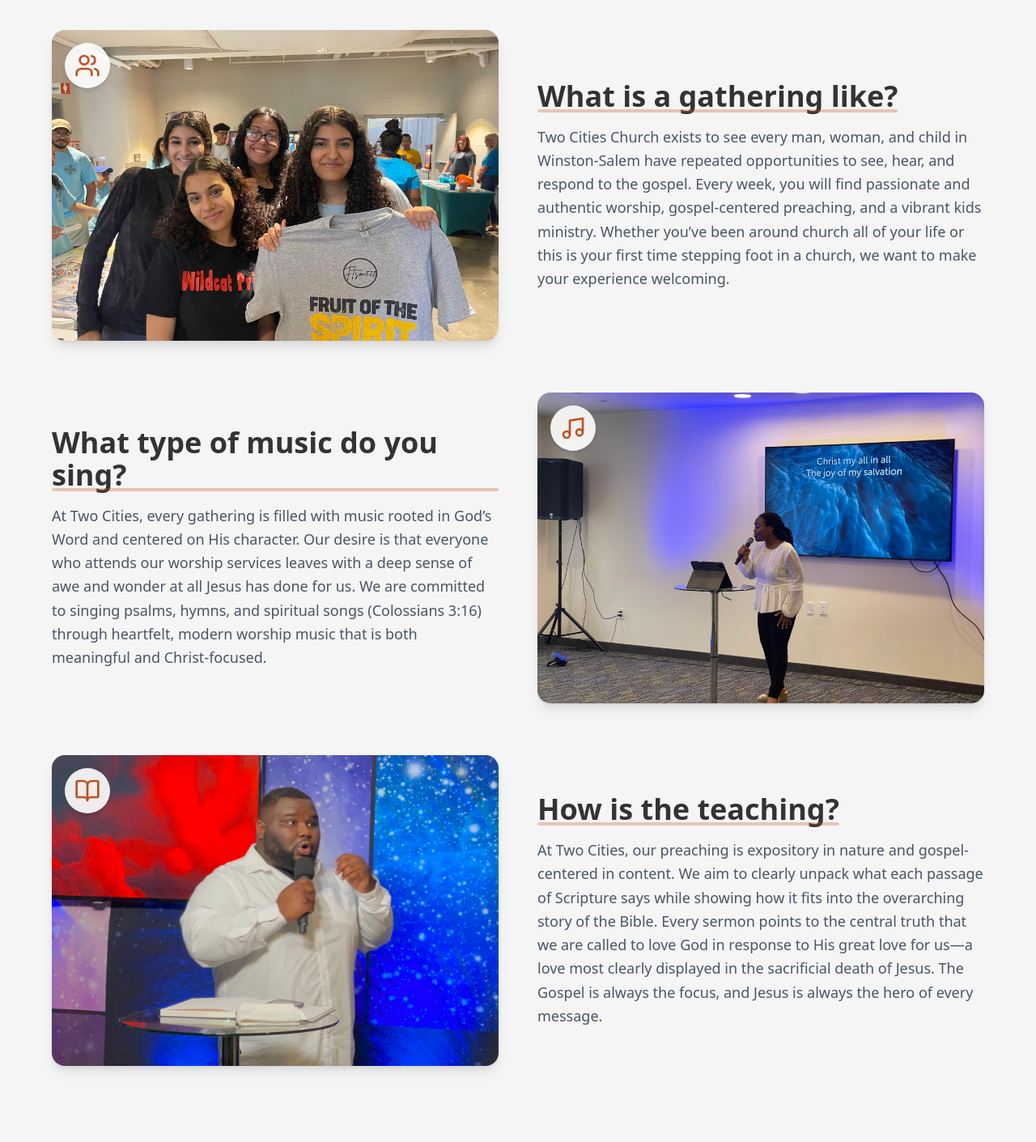
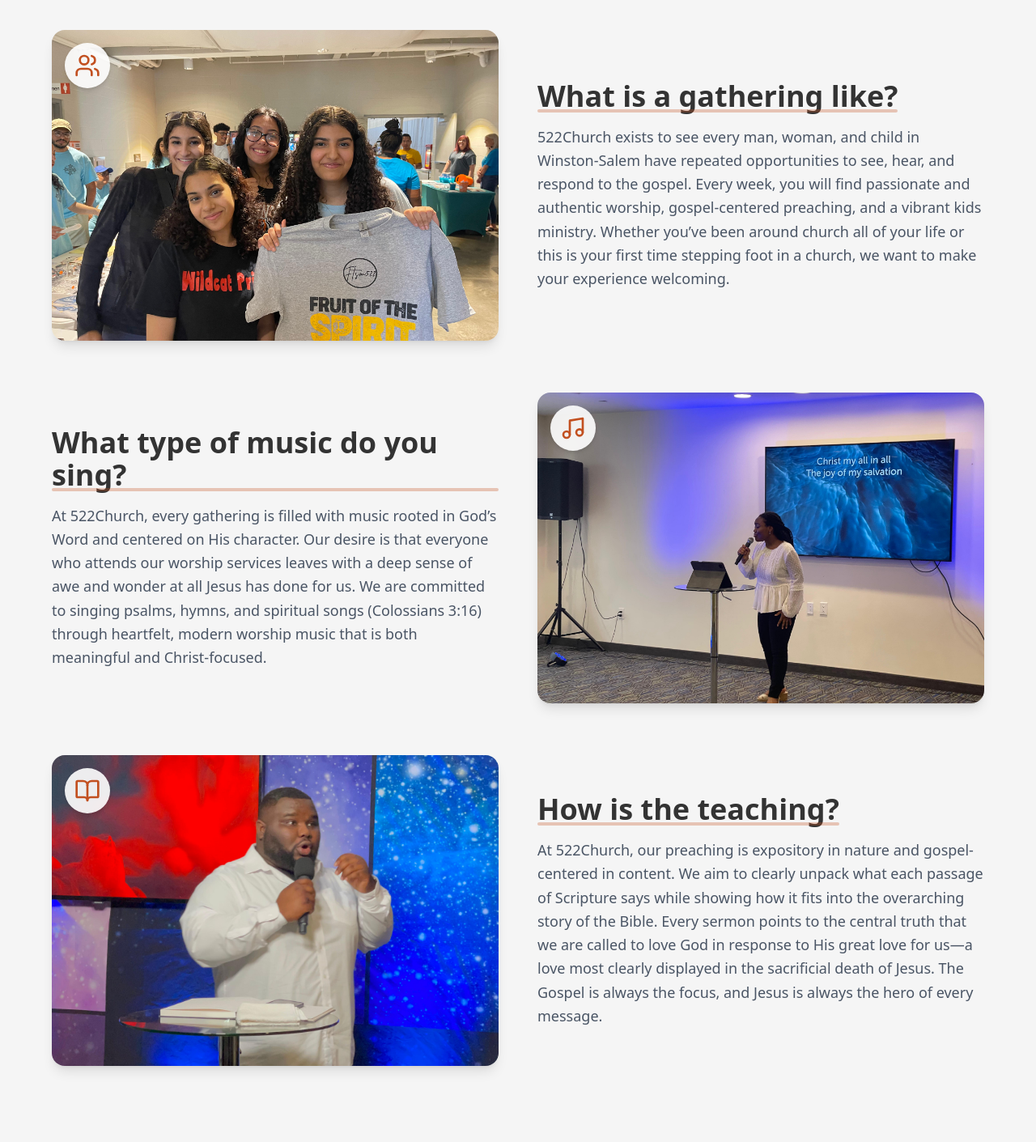
Before and after one commit to samsmoak/church, a Next.js app: page /introduction in a window 1280 px wide. Shown: the part 1223-2634 px from the top of the page at 81% size. Built offline with nearby package versions, Linux system fonts and the light colour scheme; a web font is replaced by a local one.

Commit message:
second update major5

```diff
--- a/app/introduction/components/Sectionintro3/Sectionintro3.tsx
+++ b/app/introduction/components/Sectionintro3/Sectionintro3.tsx
@@ -15,21 +15,21 @@ const persons: Person[] = [
 		image: "/assets/church8.jpeg",
 		title: "What is a gathering like?",
 		description:
-			"Two Cities Church exists to see every man, woman, and child in Winston-Salem have repeated opportunities to see, hear, and respond to the gospel. Every week, you will find passionate and authentic worship, gospel-centered preaching, and a vibrant kids ministry. Whether you’ve been around church all of your life or this is your first time stepping foot in a church, we want to make your experience welcoming.",
+			"522Church exists to see every man, woman, and child in Winston-Salem have repeated opportunities to see, hear, and respond to the gospel. Every week, you will find passionate and authentic worship, gospel-centered preaching, and a vibrant kids ministry. Whether you’ve been around church all of your life or this is your first time stepping foot in a church, we want to make your experience welcoming.",
 		icon: <Users className='w-8 h-8 text-[#C25020]' />,
 	},
 	{
 		image: "/assets/church1.jpeg",
 		title: "What type of music do you sing?",
 		description:
-			"At Two Cities, every gathering is filled with music rooted in God’s Word and centered on His character. Our desire is that everyone who attends our worship services leaves with a deep sense of awe and wonder at all Jesus has done for us. We are committed to singing psalms, hymns, and spiritual songs (Colossians 3:16) through heartfelt, modern worship music that is both meaningful and Christ-focused.",
+			"At 522Church, every gathering is filled with music rooted in God’s Word and centered on His character. Our desire is that everyone who attends our worship services leaves with a deep sense of awe and wonder at all Jesus has done for us. We are committed to singing psalms, hymns, and spiritual songs (Colossians 3:16) through heartfelt, modern worship music that is both meaningful and Christ-focused.",
 		icon: <Music className='w-8 h-8 text-[#C25020]' />,
 	},
 	{
 		image: "/assets/church4.jpeg",
 		title: "How is the teaching?",
 		description:
-			"At Two Cities, our preaching is expository in nature and gospel-centered in content. We aim to clearly unpack what each passage of Scripture says while showing how it fits into the overarching story of the Bible. Every sermon points to the central truth that we are called to love God in response to His great love for us—a love most clearly displayed in the sacrificial death of Jesus. The Gospel is always the focus, and Jesus is always the hero of every message.",
+			"At 522Church, our preaching is expository in nature and gospel-centered in content. We aim to clearly unpack what each passage of Scripture says while showing how it fits into the overarching story of the Bible. Every sermon points to the central truth that we are called to love God in response to His great love for us—a love most clearly displayed in the sacrificial death of Jesus. The Gospel is always the focus, and Jesus is always the hero of every message.",
 		icon: <BookOpen className='w-8 h-8 text-[#C25020]' />,
 	},
 ];
```
